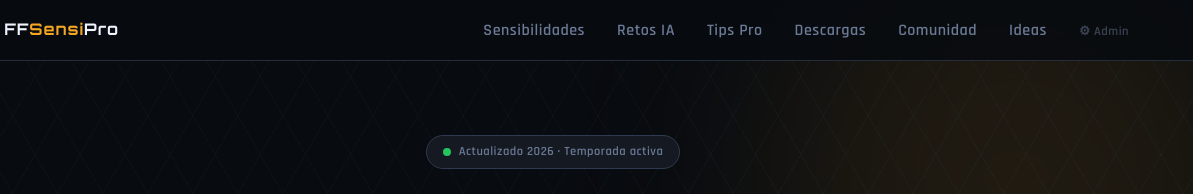
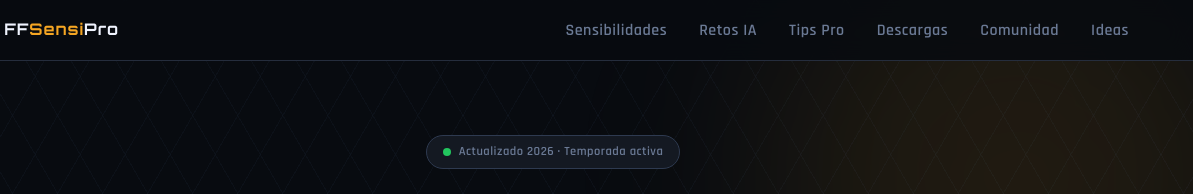
Before and after one commit to TwilightFF/freefire-sensi, a plain HTML site: page index.html in a window 1280 px wide. Shown: the top 194 px of the page, 87-1280 px from the left. Drawn offline with Linux system fonts and the light colour scheme.

Commit message:
Update index.html

```diff
--- a/index.html
+++ b/index.html
@@ -26,7 +26,7 @@
         <li><a href="#descargas">Descargas</a></li>
         <li><a href="#comunidad">Comunidad</a></li>
         <li><a href="#foro">Ideas</a></li>
-        <li><a href="admin.html" class="nav-admin-link">⚙ Admin</a></li>
+
       </ul>
       <button class="hamburger" id="hamburger" aria-label="Menú">
         <span></span><span></span><span></span>
```
